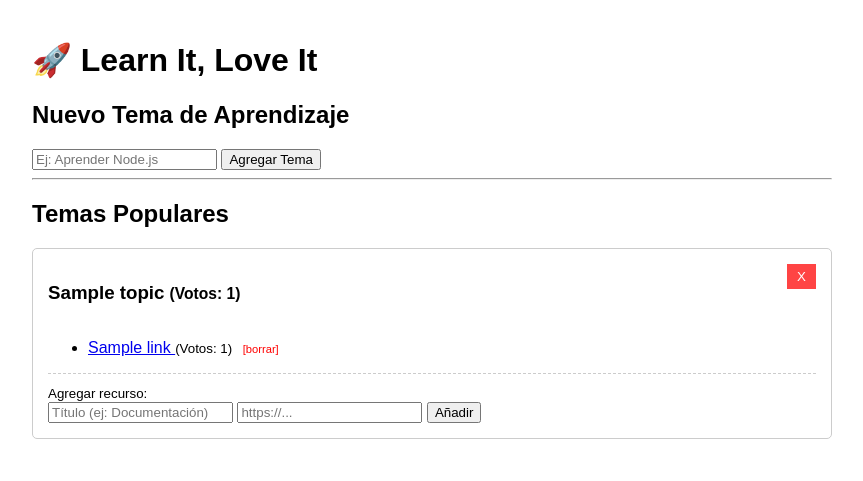
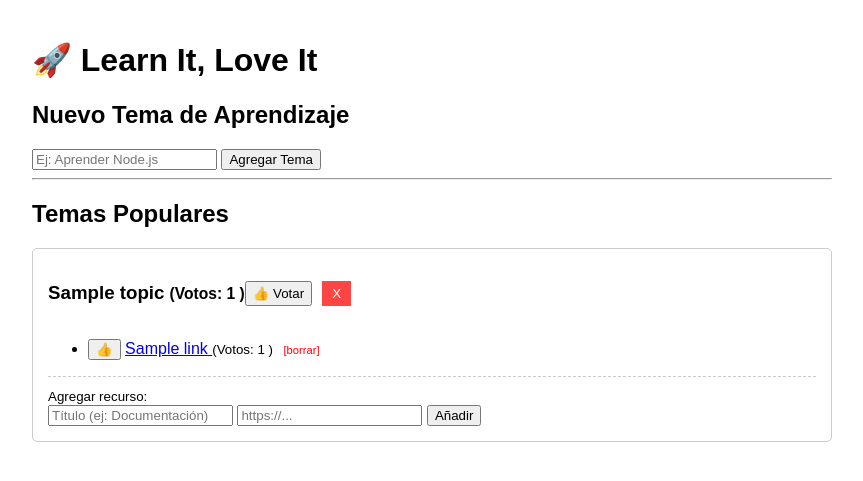
Before and after one commit to NicolasFleitas/express-crud-voting-app, a Node server app: page / in a window 1280 px wide. Shown: the top 481 px of the page, without its empty margins (208-1071 px from the left). Run offline with Node 20, Linux system fonts and the light colour scheme; tables that the repository leaves empty hold one stand-in row (values such as "Sample post"); some libraries are stand-ins or nearby versions.

Commit message:
refactor: (index.ejs) Agregar atributos de datos e IDs únicas a los elementos DOM para la interacción JS

```diff
--- a/views/index.ejs
+++ b/views/index.ejs
@@ -31,23 +31,38 @@
                 <% topics.forEach(topic=> { %>
                     <div class="topic-card">
                         <div style="display:flex; justify-content:space-between;">
+                            <div style="display:flex; justify-content:space-between; align-items:center;">
                                 <h3>
                                     <%= topic.title %>
-                                    <small>(Votos: <%= topic.votes %>)</small>
+                                        <small>(Votos: <span id="votes-topic-<%= topic.id %>">
+                                                <%= topic.votes %>
+                                            </span>)</small>
                                 </h3>
+
+                                <div style="display:flex; gap: 10px;">
+                                    <button class="btn-vote" data-type="topic" data-id="<%= topic.id %>">👍
+                                        Votar</button>
+
                                     <form action="/temas/delete/<%= topic.id %>" method="POST"
                                         onsubmit="return confirm('¿Borrar tema?');">
                                         <button type="submit" class="btn-delete">X</button>
                                     </form>
                                 </div>
+                            </div>
+                        </div>
 
                         <ul class="link-list">
                             <% topic.links.forEach(link=> { %>
                                 <li>
+                                    <button class="btn-vote" data-type="link" data-id="<%= link.id %>">👍</button>
+
                                     <a href="<%= link.url %>" target="_blank">
                                         <%= link.title %>
                                     </a>
-                                    <small>(Votos: <%= link.votes %>)</small>
+
+                                    <small>(Votos: <span id="votes-link-<%= link.id %>">
+                                            <%= link.votes %>
+                                        </span>)</small>
 
                                     <form action="/enlaces/delete/<%= link.id %>" method="POST" style="display:inline;">
                                         <button type="submit"
@@ -70,6 +85,7 @@
                     <% }) %>
                         <% } %>
     </section>
+    <script src="/js/main.js"></script>
 </body>
 
 </html>
```
Lines whose indentation alone changed are shown as unchanged.
